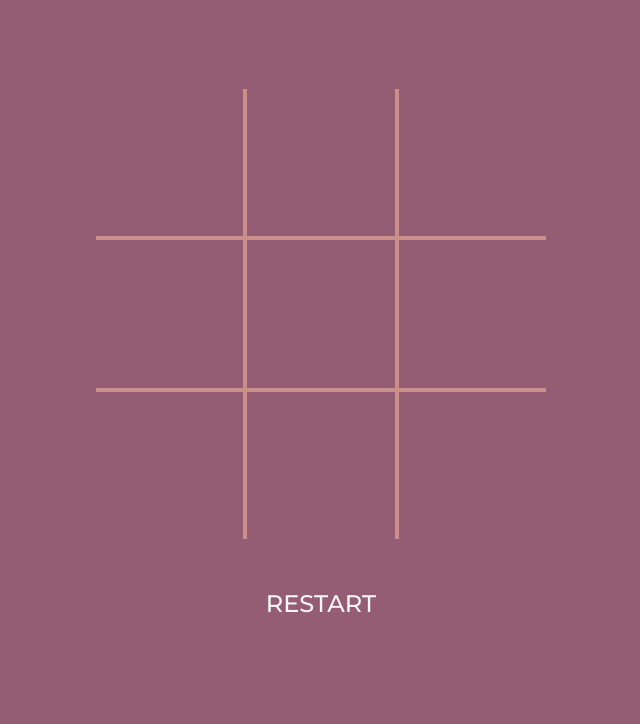
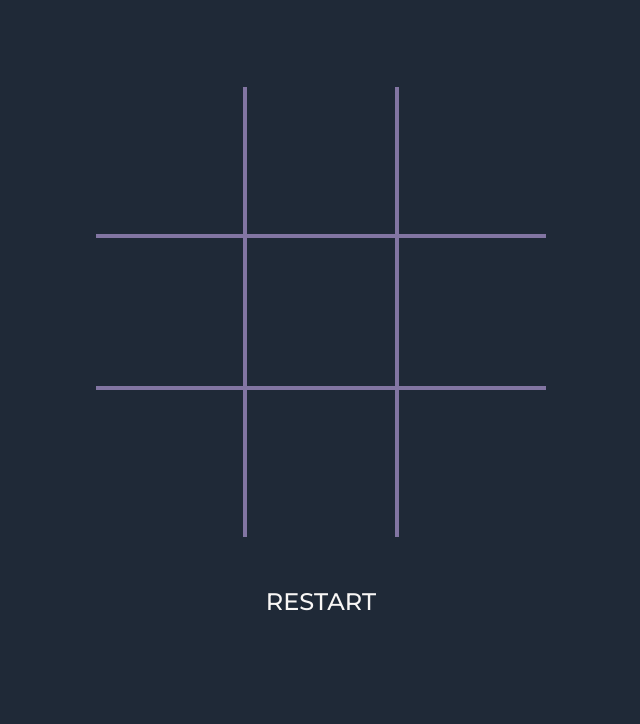
Before and after one commit to isikava/tic-tac-toe, a website: page index.html in a window 1280 px wide. Shown: the part 76-800 px from the top of the page, without its empty margins (319-959 px from the left). Drawn offline with Linux system fonts and the light colour scheme.

Commit message:
Update colors and animation

```diff
--- a/main.js
+++ b/main.js
@@ -1,4 +1,7 @@
-const gameBoard = (function () {
+/* eslint no-undef: "error" */
+/* eslint-env browser */
+
+const gameBoard = (() => {
   let board;
   const winCons = [
     [0, 1, 2],
@@ -23,14 +26,14 @@ const gameBoard = (function () {
   }
 
   /**
-   * @param {*} index
-   * @param {*} marker
    * After click on the cell, getting cellIndex // 2
    * Find all possible win conditions with that index // [0, 1, 2], [2, 5 ,6]
    * Find some array in which each element in the board
    * at an index equal to the array element
    * is equal to the marker
-   * and return boolean
+   * @param { Number } index
+   * @param { String } marker
+   * @return { Boolean }
    */
   function isWinningTurn(index, marker) {
     return winCons
--- a/style.css
+++ b/style.css
@@ -3,13 +3,14 @@
 :root {
   /* Colors */
   --c-light: #f8f6f5;
-  --c-light-accent: #aa91a6;
-  --c-primary: #ca8f89;
-  --c-dark-accent: #945d73;
-  --c-dark: #284049;
-  --c-body: var(--c-dark-accent);
+  --c-accent-light: #86a4ce;
+  --c-primary: #2563eb;
+  --c-accent-dark: #8275a2;
+  --c-dark: #1f2937;
+  --c-body: var(--c-dark);
   --c-text: var(--c-light);
-  --c-button: var(--c-dark);
+  --c-button: var(--c-primary);
+  --c-border: var(--c-accent-dark);
   /* Sizes */
   --w-board: 300px;
 }
@@ -55,7 +56,7 @@ body {
 h1 {
   font-size: 2.5rem;
   line-height: 1;
-  border-bottom: 3px dotted var(--c-primary);
+  border-bottom: 3px dotted var(--c-border);
 }
 
 header {
@@ -79,8 +80,8 @@ button {
 }
 
 #message {
-  min-height: 30px;
-  font-size: 30px;
+  min-height: 1.8rem;
+  font-size: 1.8rem;
   line-height: 1;
 }
 
@@ -98,7 +99,7 @@ button {
   gap: 4px;
   width: var(--w-board);
   height: var(--w-board);
-  background-color: var(--c-primary);
+  background-color: var(--c-border);
 }
 
 .cell {
@@ -113,7 +114,7 @@ button {
 }
 
 .cell-O {
-  color: var(--c-dark);
+  color: var(--c-primary);
 }
 
 .cell span {
@@ -129,7 +130,7 @@ button {
 
 @keyframes size {
   from {
-    transform: scale(0);
+    transform: scale(1.2);
   }
   to {
     transform: scale(1);
@@ -151,8 +152,8 @@ button {
   }
 
   #message {
-    min-height: 50px;
-    font-size: 50px;
+    min-height: 3rem;
+    font-size: 3rem;
   }
 
   .cell {
```
